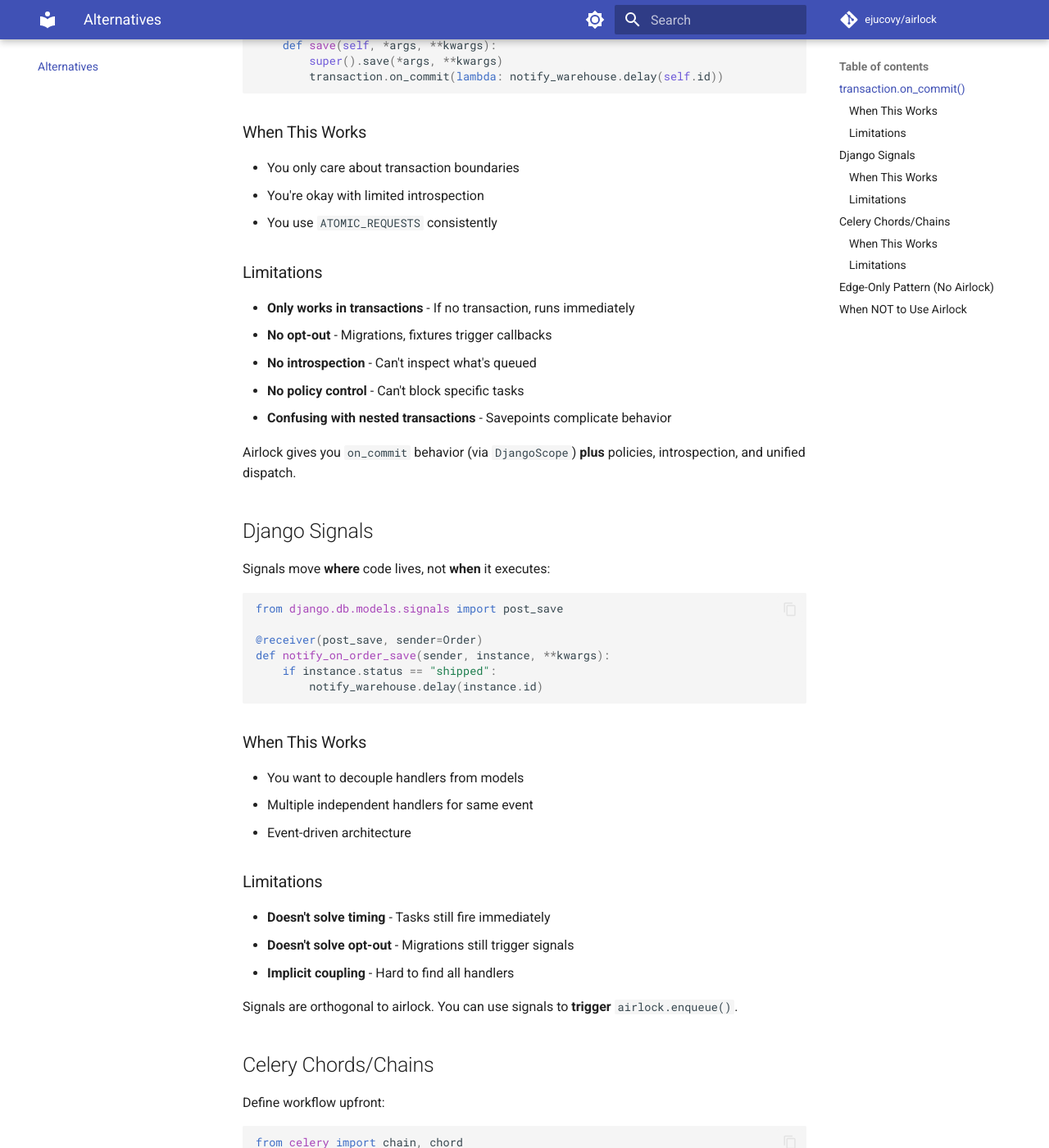
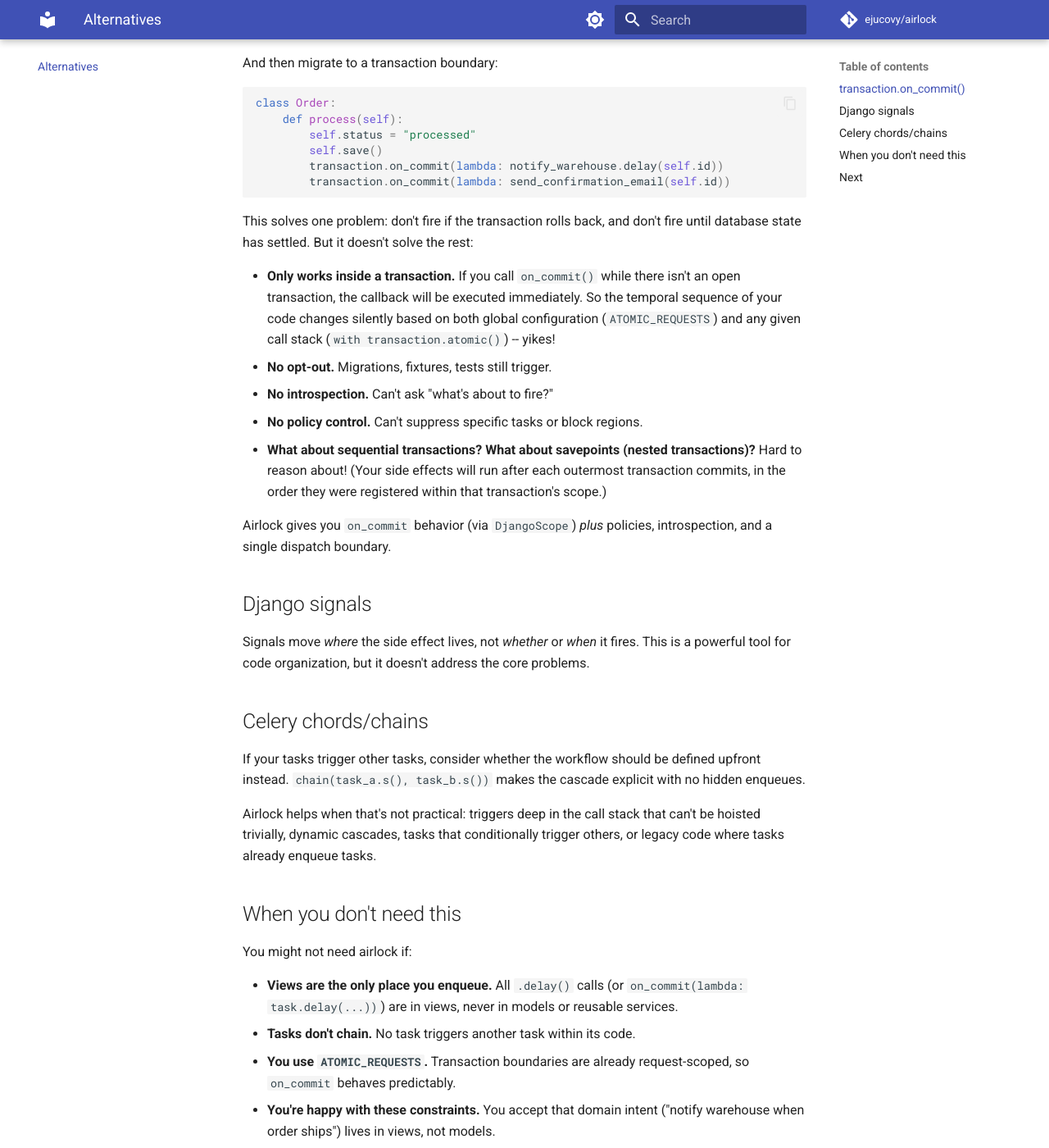
Before and after one commit to ejucovy/airlock, an MkDocs documentation site: the page built from docs/alternatives.md, in a window 1280 px wide and 1400 px high, scrolled down 407 px. Shown: the whole window at 82% size. Built offline with MkDocs 1.6.1 and Material for MkDocs 9.7.7, drawn with Linux system fonts in a browser that asks for light colours; comment, search, counter and statistics services are not loaded; some of the changed text lies outside the part shown.

Commit message:
Revise alternatives to Airlock documentation

````diff
--- a/docs/alternatives.md
+++ b/docs/alternatives.md
@@ -1,116 +1,63 @@
-# Alternatives to Airlock
-
-Airlock isn't always the right choice. Here are alternatives and when to use them.
+# Alternatives
 
 ## `transaction.on_commit()`
 
-Django's built-in way to defer execution until transaction commits:
+In many Django projects, the typical pattern evolution is to start with immediately-escaping tasks:
 
 ```python
-from django.db import transaction
-
-class Order(models.Model):
-    def save(self, *args, **kwargs):
-        super().save(*args, **kwargs)
-        transaction.on_commit(lambda: notify_warehouse.delay(self.id))
+class Order:
+    def process(self):
+        self.status = "processed"
+        self.save()
+        notify_warehouse.delay(self.id)
+        send_confirmation_email(self.id)
 ```
 
-### When This Works
-
-- You only care about transaction boundaries
-- You're okay with limited introspection
-- You use `ATOMIC_REQUESTS` consistently
-
-### Limitations
-
-- **Only works in transactions** - If no transaction, runs immediately
-- **No opt-out** - Migrations, fixtures trigger callbacks
-- **No introspection** - Can't inspect what's queued
-- **No policy control** - Can't block specific tasks
-- **Confusing with nested transactions** - Savepoints complicate behavior
-
-Airlock gives you `on_commit` behavior (via `DjangoScope`) **plus** policies, introspection, and unified dispatch.
-
-## Django Signals
-
-Signals move **where** code lives, not **when** it executes:
+And then migrate to a transaction boundary:
 
 ```python
-from django.db.models.signals import post_save
-
-@receiver(post_save, sender=Order)
-def notify_on_order_save(sender, instance, **kwargs):
-    if instance.status == "shipped":
-        notify_warehouse.delay(instance.id)
+class Order:
+    def process(self):
+        self.status = "processed"
+        self.save()
+        transaction.on_commit(lambda: notify_warehouse.delay(self.id))
+        transaction.on_commit(lambda: send_confirmation_email(self.id))
 ```
 
-### When This Works
+This solves one problem: don't fire if the transaction rolls back, and don't fire until database state has settled. But it doesn't solve the rest:
 
-- You want to decouple handlers from models
-- Multiple independent handlers for same event
-- Event-driven architecture
+- **Only works inside a transaction.** If you call `on_commit()` while there isn't an open transaction, the callback will be executed immediately. So the temporal sequence of your code changes silently based on both global configuration (`ATOMIC_REQUESTS`) and any given call stack (`with transaction.atomic()`) -- yikes!
+- **No opt-out.** Migrations, fixtures, tests still trigger.
+- **No introspection.** Can't ask "what's about to fire?"
+- **No policy control.** Can't suppress specific tasks or block regions.
+- **What about sequential transactions? What about savepoints (nested transactions)?** Hard to reason about! (Your side effects will run after each outermost transaction commits, in the order they were registered within that transaction's scope.)
 
-### Limitations
+Airlock gives you `on_commit` behavior (via `DjangoScope`) *plus* policies, introspection, and a single dispatch boundary.
 
-- **Doesn't solve timing** - Tasks still fire immediately
-- **Doesn't solve opt-out** - Migrations still trigger signals
-- **Implicit coupling** - Hard to find all handlers
+## Django signals
 
-Signals are orthogonal to airlock. You can use signals to **trigger** `airlock.enqueue()`.
+Signals move *where* the side effect lives, not *whether* or *when* it fires. This is a powerful tool for code organization, but it doesn't address the core problems.
 
-## Celery Chords/Chains
+## Celery chords/chains
 
-Define workflow upfront:
+If your tasks trigger other tasks, consider whether the workflow should be defined upfront instead. `chain(task_a.s(), task_b.s())` makes the cascade explicit with no hidden enqueues.
 
-```python
-from celery import chain, chord
+Airlock helps when that's not practical: triggers deep in the call stack that can't be hoisted trivially, dynamic cascades, tasks that conditionally trigger others, or legacy code where tasks already enqueue tasks.
 
-# Sequential
-workflow = chain(task_a.s(), task_b.s(), task_c.s())
-workflow.apply_async()
+## When you don't need this
 
-# Parallel then collect
-callback = collect_results.s()
-workflow = chord([task_a.s(), task_b.s(), task_c.s()])(callback)
-```
+You might not need airlock if:
 
-### When This Works
+- **Views are the only place you enqueue.** All `.delay()` calls (or `on_commit(lambda: task.delay(...))`) are in views, never in models or reusable services.
+- **Tasks don't chain.** No task triggers another task within its code.
+- **You use `ATOMIC_REQUESTS`.** Transaction boundaries are already request-scoped, so `on_commit` behaves predictably.
+- **You're happy with these constraints.** You accept that domain intent ("notify warehouse when order ships") lives in views, not models.
 
-- Workflow is known upfront
-- Tasks don't dynamically trigger others
-- You want explicit DAG
+In this scenario, the view plus the database transaction *is* your boundary.
 
-### Limitations
+That's a valid architecture. (I prefer it actually!) Airlock is for when you *want* to express intent closer to the domain -- in `save()`, in signals, in service methods -- without losing control over escape.
 
-- **Can't handle dynamic workflows** - Tasks that conditionally trigger others
-- **Doesn't help with models** - Still need to decide where to start the chain
+## Next
 
-Airlock helps when triggers are deep in the call stack, workflow is dynamic/conditional, or you can't hoist to the edge easily.
-
-## Edge-Only Pattern (No Airlock)
-
-Keep all `.delay()` calls in views:
-
-```python
-# Model stays pure
-class Order(models.Model):
-    def mark_shipped(self):
-        self.status = "shipped"
-        self.save()
-
-# View handles side effects
-def ship_order(request, order_id):
-    order = Order.objects.get(id=order_id)
-    order.mark_shipped()
-
-    notify_warehouse.delay(order.id)
-    send_confirmation.delay(order.id)
-
-    return HttpResponse("OK")
-```
-
-This is a **valid architecture**. Airlock is for when you want to express intent closer to domain logic.
-
-## When NOT to Use Airlock
-
-Skip airlock if you're happy with edge-only pattern and your team prefers explicit over encapsulated.
+- [Core model](core-model.md) - The 3 concerns (Policy/Executor/Scope)
+- [How it composes](how-it-composes.md) - Nested scopes and provenance
````
